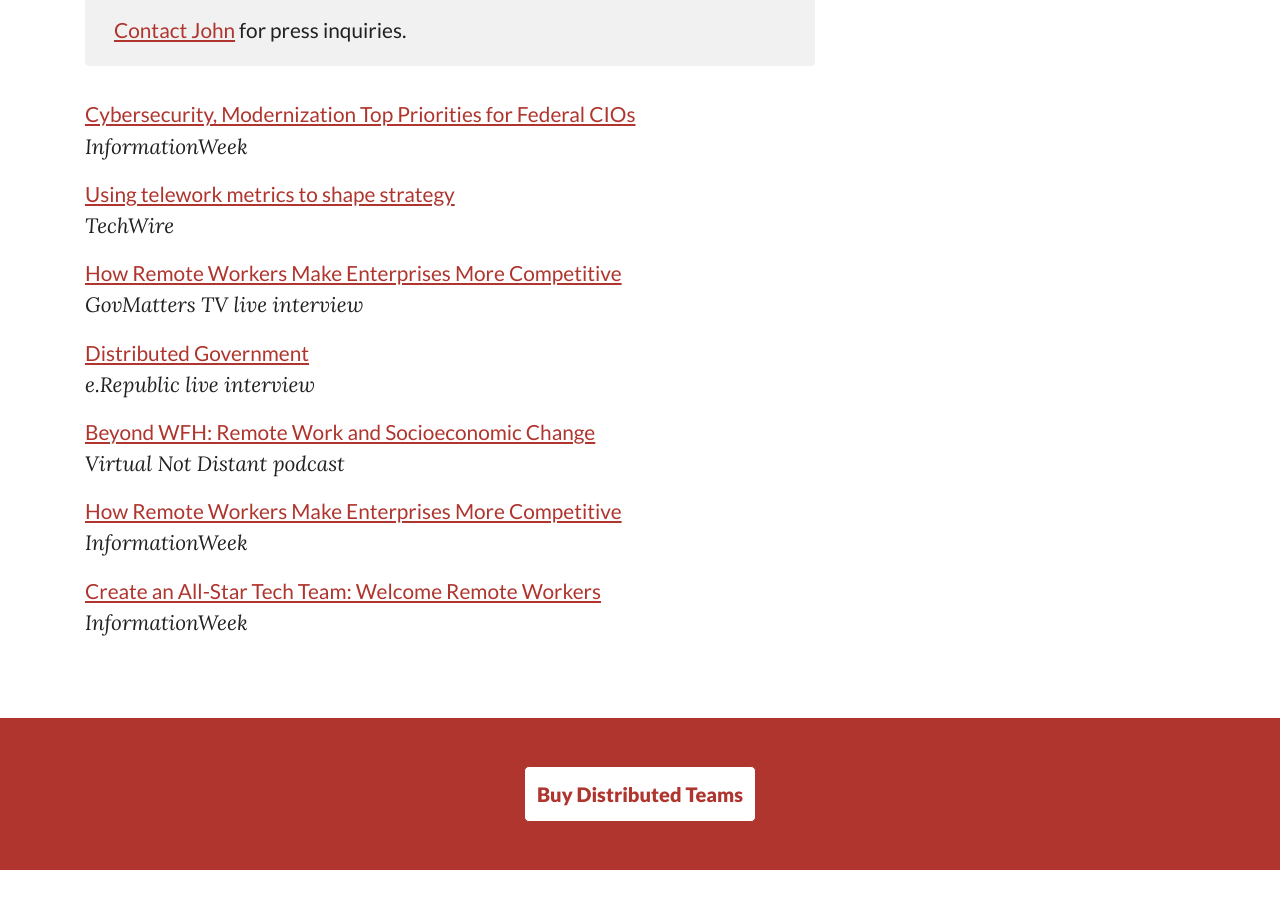
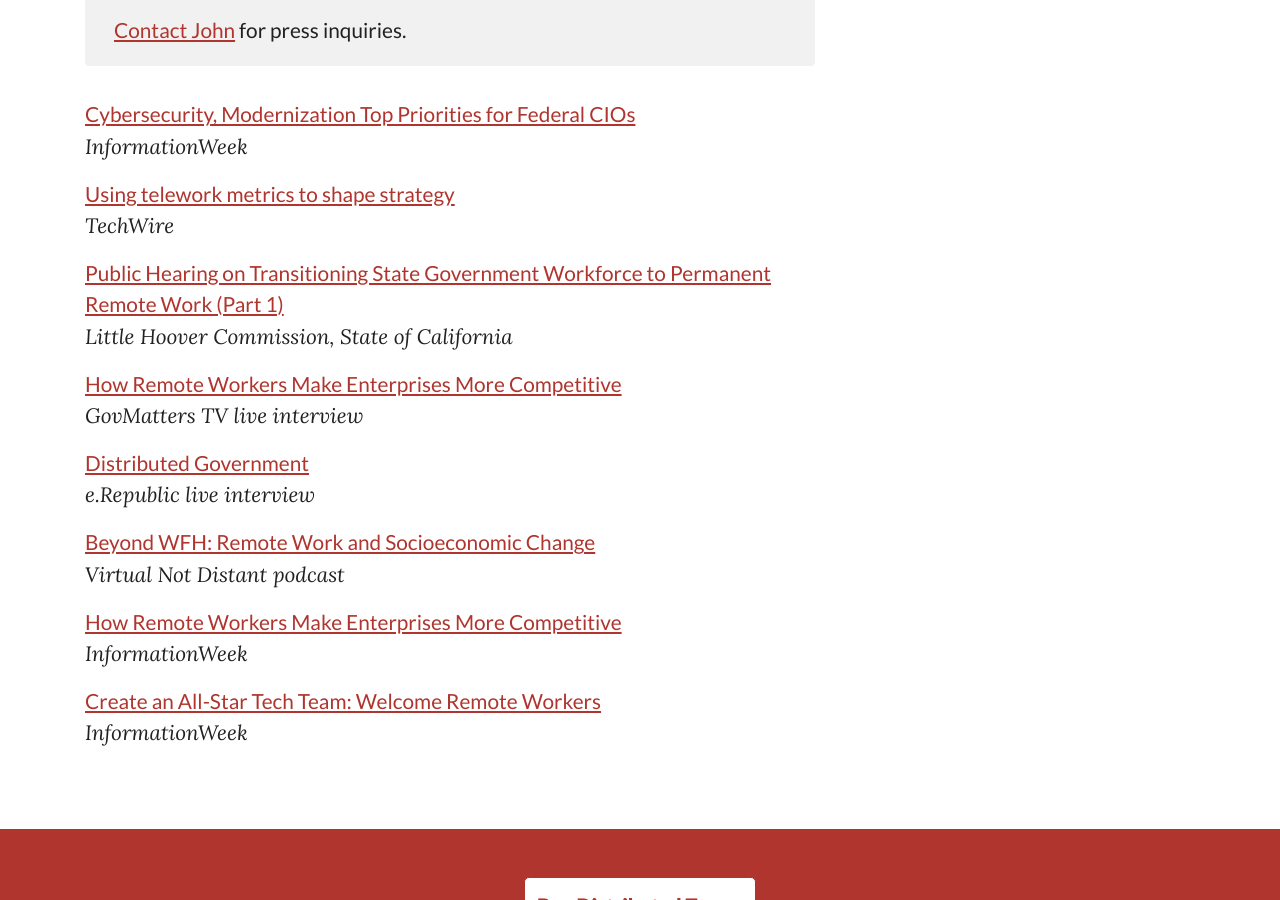
Before and after one commit to lukefretwell/distributed-teams, a Jekyll site: the page built from _pages/press.md, in a window 1280 px wide and 900 px high, scrolled down 392 px. Built offline with Jekyll 4.4.1, drawn with Linux system fonts in a browser that asks for light colours; nearby versions of some CDN libraries.

Commit message:
Update press.yml

```diff
--- a/_data/press.yml
+++ b/_data/press.yml
@@ -8,6 +8,10 @@
 - title: "Using telework metrics to shape strategy"
   url: https://www.techwire.net/sponsored/Using_telework_metrics_to_shape_strategy.html
   source: TechWire
+
+- title: "Public Hearing on Transitioning State Government Workforce to Permanent Remote Work (Part 1)"
+  url: https://youtu.be/NRzHlWSfEIU
+  source: Little Hoover Commission, State of California
 
 - title: "How Remote Workers Make Enterprises More Competitive"
   url: https://youtu.be/N9jRc6zGwtA
```
